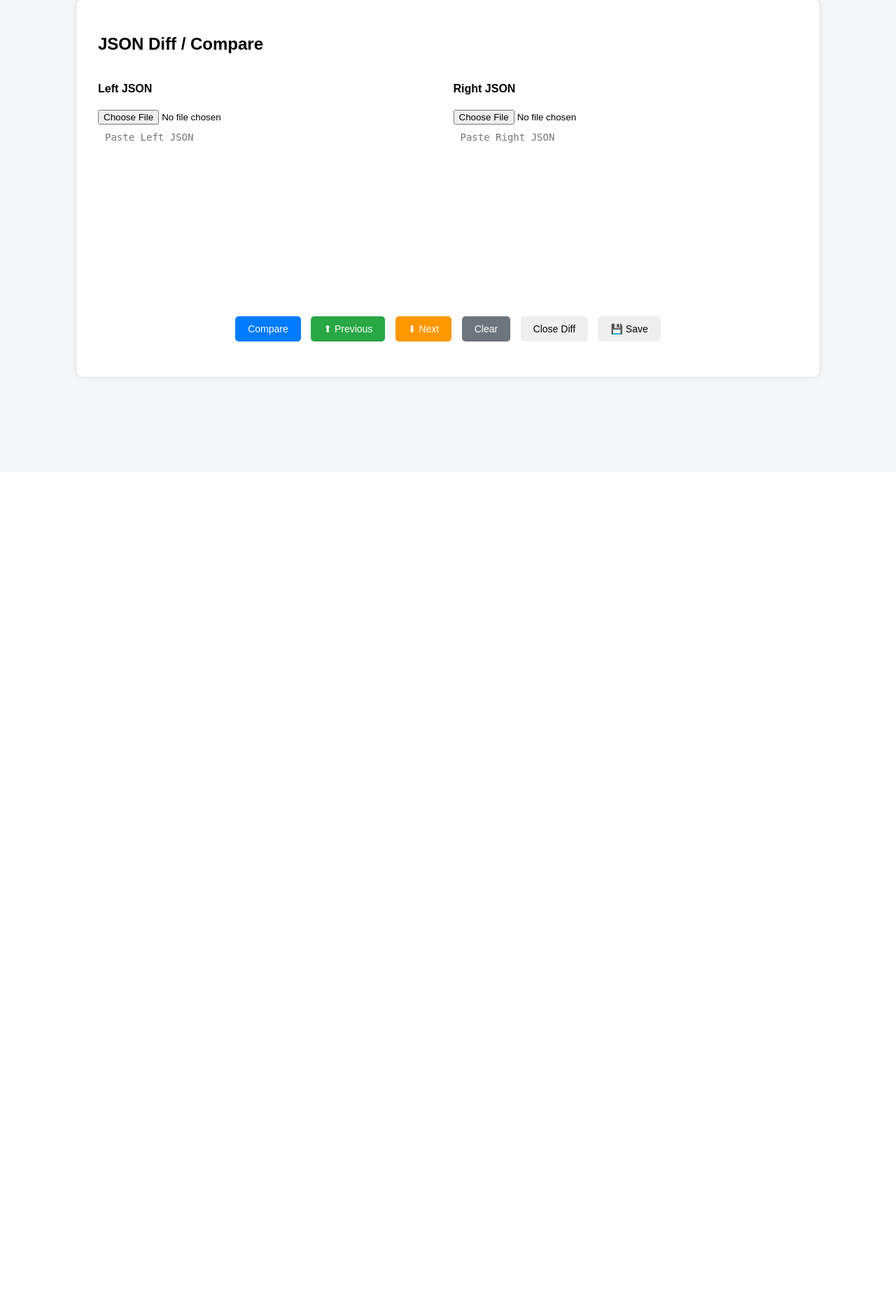
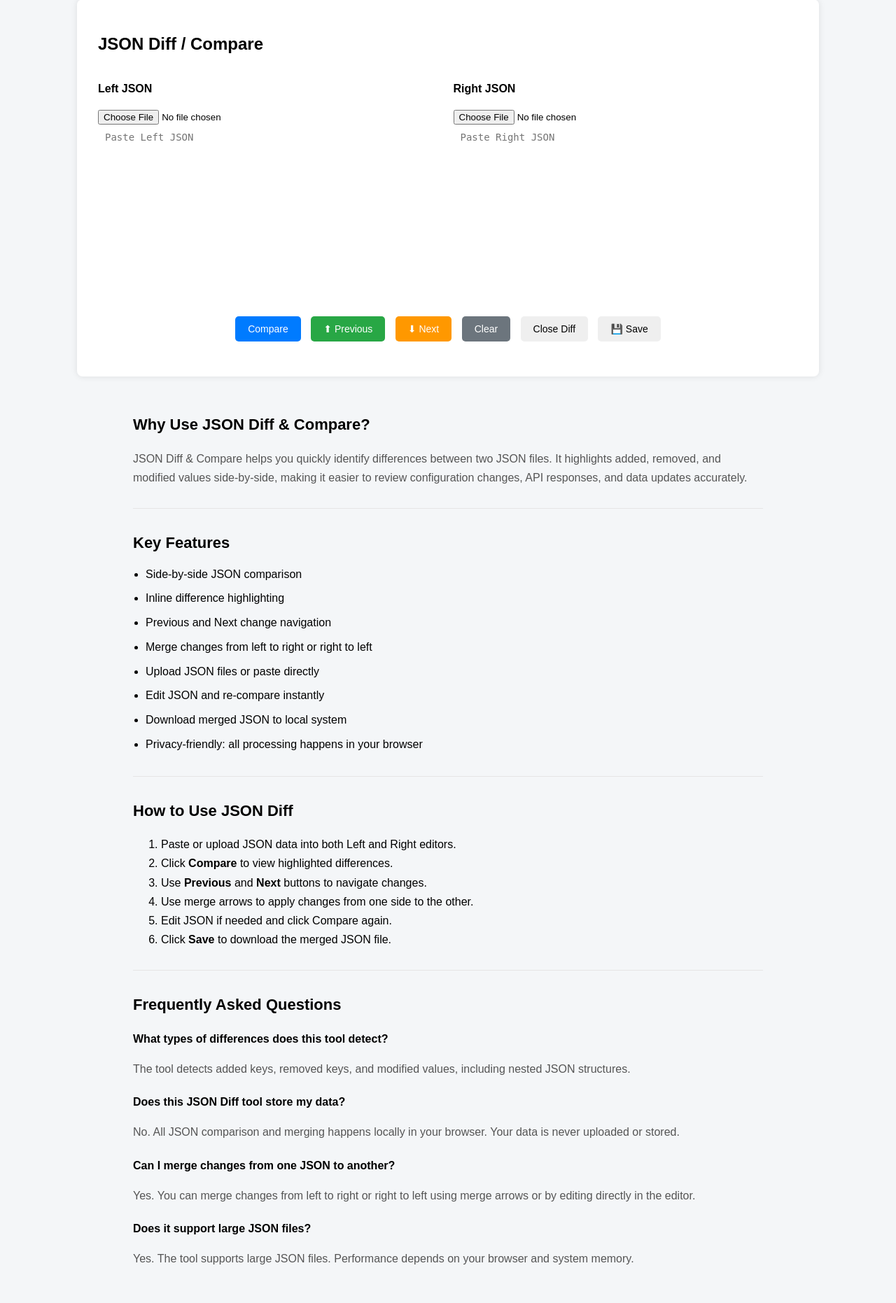
Before and after one commit to gtrreddy5/json_validator, a Flask app: page /json-diff in a window 1280 px wide. Shown: the part 126-1988 px from the top of the page at 70% size. Before the commit the page ends 671 px from the top, so only its background shows below. Run offline with Flask 3, Linux system fonts and the light colour scheme; some libraries are stand-ins or nearby versions.

Commit message:
Update json_diff.html

```diff
--- a/templates/json_diff.html
+++ b/templates/json_diff.html
@@ -64,7 +64,74 @@
     <!-- Diff View -->
     <div id="mergeView" class="hidden"></div>
 </div>
+<section class="tool-info">
 
+    <h2>Why Use JSON Diff & Compare?</h2>
+    <p>
+    JSON Diff & Compare helps you quickly identify differences between two JSON files.
+    It highlights added, removed, and modified values side-by-side, making it easier
+    to review configuration changes, API responses, and data updates accurately.
+    </p>
+    <hr>
+    <h2>Key Features</h2>
+    <ul class="feature-list">
+        <li>Side-by-side JSON comparison</li>
+        <li>Inline difference highlighting</li>
+        <li>Previous and Next change navigation</li>
+        <li>Merge changes from left to right or right to left</li>
+        <li>Upload JSON files or paste directly</li>
+        <li>Edit JSON and re-compare instantly</li>
+        <li>Download merged JSON to local system</li>
+        <li>Privacy-friendly: all processing happens in your browser</li>
+    </ul>
+
+    <hr>
+    <h2>How to Use JSON Diff</h2>
+    <ol>
+        <li>Paste or upload JSON data into both Left and Right editors.</li>
+        <li>Click <strong>Compare</strong> to view highlighted differences.</li>
+        <li>Use <strong>Previous</strong> and <strong>Next</strong> buttons to navigate changes.</li>
+        <li>Use merge arrows to apply changes from one side to the other.</li>
+        <li>Edit JSON if needed and click Compare again.</li>
+        <li>Click <strong>Save</strong> to download the merged JSON file.</li>
+    </ol>
+
+    <hr>
+    <h2>Frequently Asked Questions</h2>
+
+    <div class="faq-item">
+        <h3>What types of differences does this tool detect?</h3>
+        <p>
+            The tool detects added keys, removed keys, and modified values,
+            including nested JSON structures.
+        </p>
+    </div>
+
+    <div class="faq-item">
+        <h3>Does this JSON Diff tool store my data?</h3>
+        <p>
+            No. All JSON comparison and merging happens locally in your browser.
+            Your data is never uploaded or stored.
+        </p>
+    </div>
+
+    <div class="faq-item">
+        <h3>Can I merge changes from one JSON to another?</h3>
+        <p>
+            Yes. You can merge changes from left to right or right to left using
+            merge arrows or by editing directly in the editor.
+        </p>
+    </div>
+
+    <div class="faq-item">
+        <h3>Does it support large JSON files?</h3>
+        <p>
+            Yes. The tool supports large JSON files. Performance depends on your
+            browser and system memory.
+        </p>
+    </div>
+
+</section>
 <script>
 let mergeEditor;
 
```
